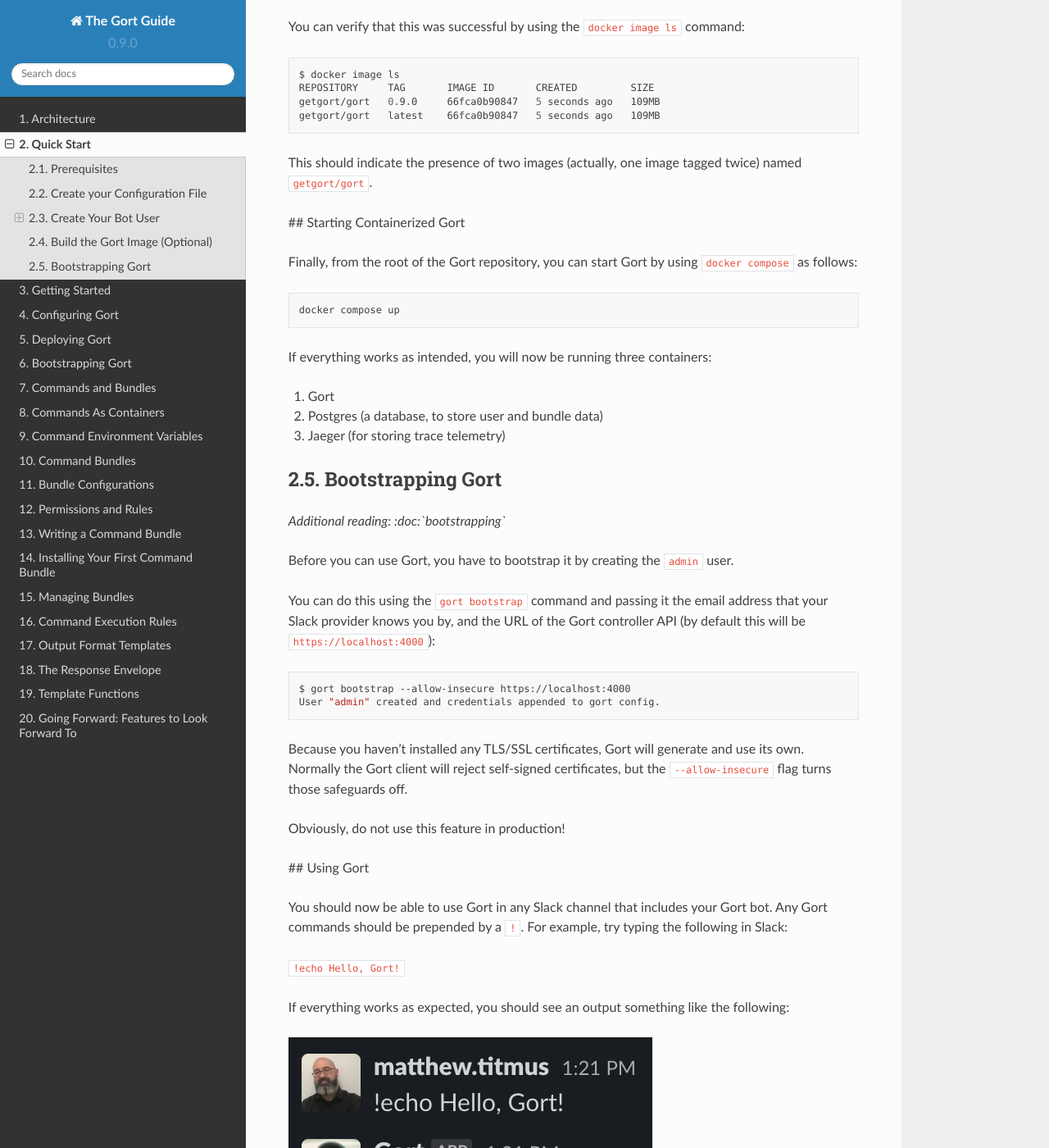
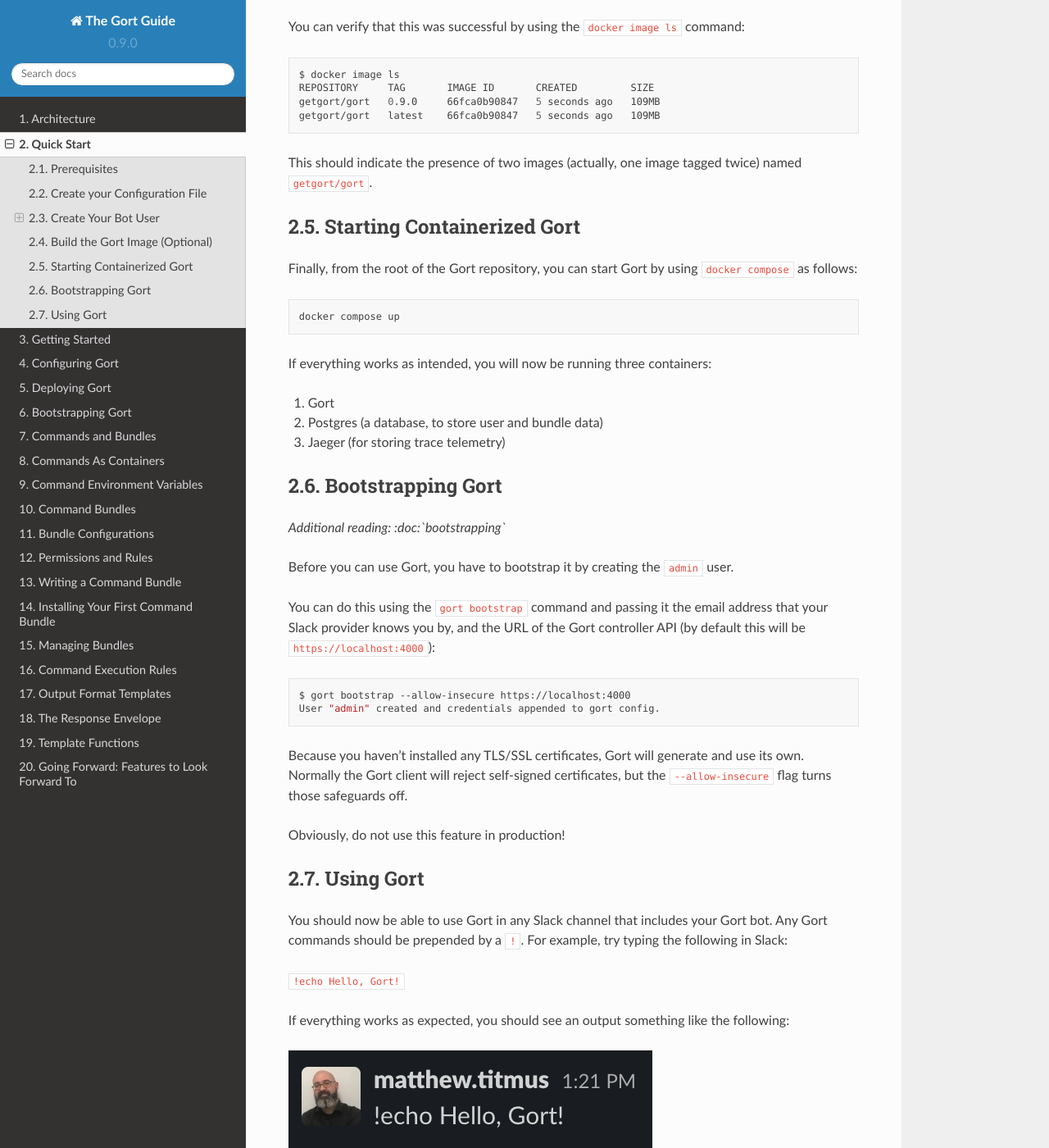
Before and after one commit to getgort/gort-guide, a Sphinx documentation site: the page built from guide/source/sections/quickstart.rst, in a window 1280 px wide and 1400 px high, scrolled down 2443 px. Shown: the whole window at 82% size. Built offline with Sphinx 7.4.7 and the Read the Docs theme 2.0.0, drawn with Linux system fonts in a browser that asks for light colours.

Commit message:
Formatting fix

```diff
--- a/guide/source/sections/quickstart.rst
+++ b/guide/source/sections/quickstart.rst
@@ -114,7 +114,8 @@
 
 This should indicate the presence of two images (actually, one image tagged twice) named ``getgort/gort``.
 
-## Starting Containerized Gort
+Starting Containerized Gort
+---------------------------
 
 Finally, from the root of the Gort repository, you can start Gort by using ``docker compose`` as follows:
 
@@ -146,7 +147,8 @@
 
 Obviously, do not use this feature in production!
 
-## Using Gort
+Using Gort
+----------
 
 You should now be able to use Gort in any Slack channel that includes your Gort bot. Any Gort commands should be prepended by a ``!``. For example, try typing the following in Slack:
 
```
